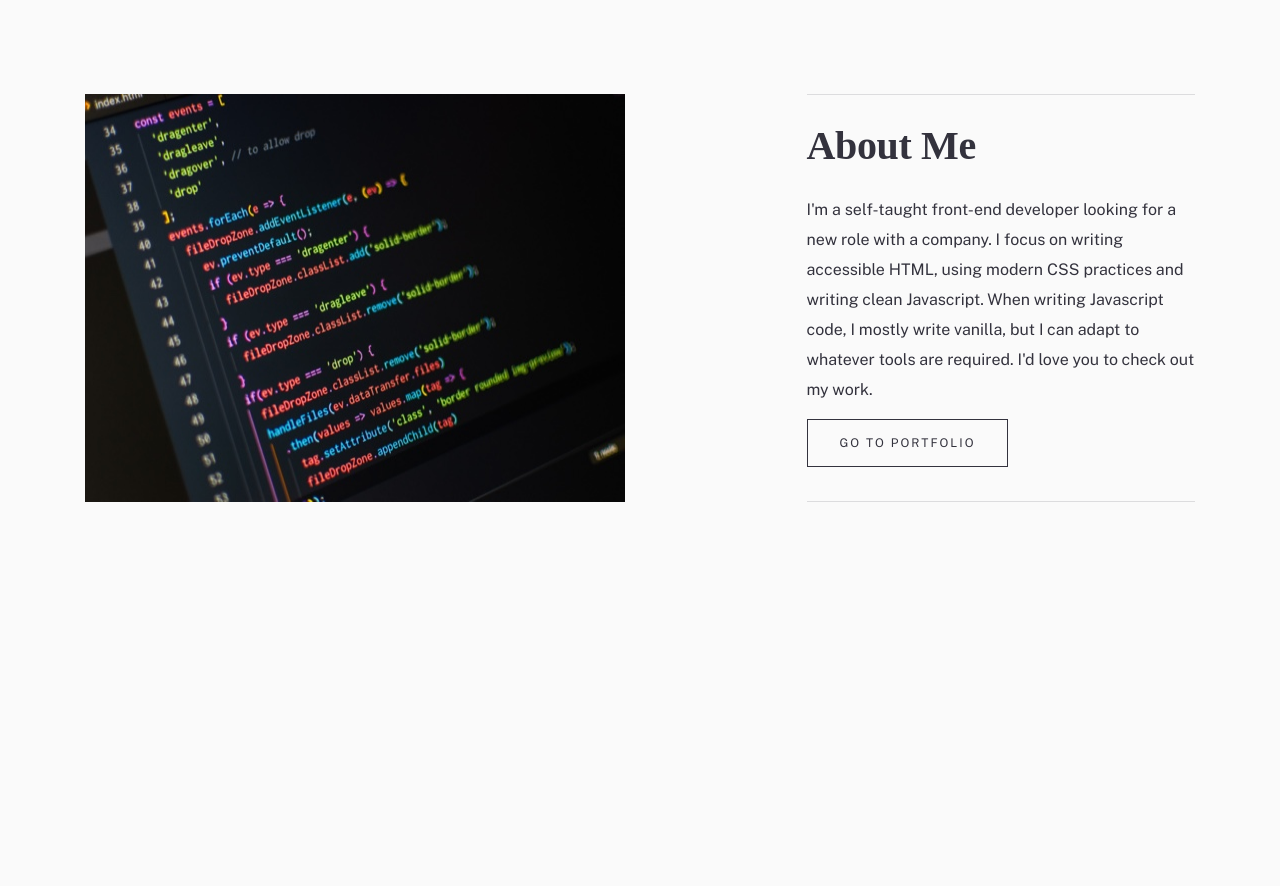
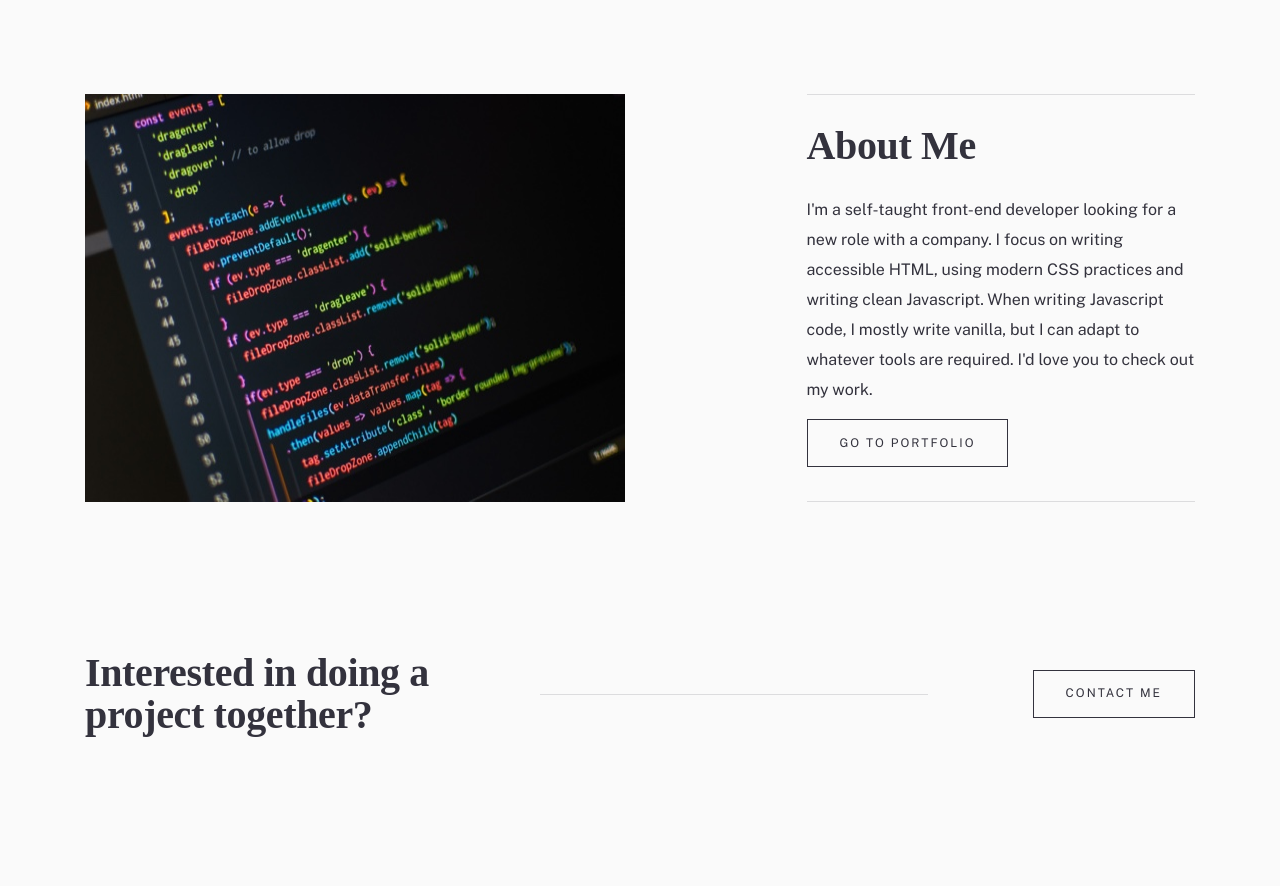
Before and after one commit to russell2231/portfolio, a plain HTML site: page index.html in a window 1280 px wide. Shown: the part 626-1512 px from the top of the page. Before the commit the page ends 1228 px from the top, so only its background shows below. Drawn offline with nearby package versions, Linux system fonts and the light colour scheme; a web font is replaced by a local one.

Commit message:
build and style shoutout block

```diff
--- a/index.html
+++ b/index.html
@@ -63,6 +63,12 @@
 					<a href="portolio.html" class="btn btn--primary">Go to portfolio</a>
 				</div>
 			</section>
+
+			<section class="container shoutout">
+				<h2 class="shoutout__title">Interested in doing a project together?</h2>
+				<span class="shoutout__line"></span>
+				<a href="" class="btn btn--primary">Contact Me</a>
+			</section>
 		</main>
 	</body>
 </html>
--- a/scss/layout/_about.scss
+++ b/scss/layout/_about.scss
@@ -2,6 +2,10 @@
 	display: flex;
 	justify-content: space-between;
 	padding-bottom: 10rem;
+
+	@include respond-to(medium) {
+		padding-bottom: 15rem;
+	}
 
 	.about__image {
 		display: none;
--- /dev/null
+++ b/scss/layout/_shoutout.scss
@@ -0,0 +1,42 @@
+.shoutout {
+	display: flex;
+	flex-direction: column;
+	align-items: center;
+	text-align: center;
+	padding-bottom: 8rem;
+
+	@include respond-to(small) {
+		flex-direction: row;
+		justify-content: space-between;
+		align-items: center;
+		text-align: left;
+		padding-bottom: 10rem;
+	}
+	@include respond-to(medium) {
+		padding-bottom: 15rem;
+	}
+
+	.shoutout__title {
+		margin-top: 0;
+		margin-bottom: 4.2rem;
+
+		@include respond-to(small) {
+			margin-bottom: 0;
+			width: 350px;
+		}
+	}
+
+	.shoutout__line {
+		@include respond-to(small) {
+			width: 17%;
+			height: 1px;
+			background: rgba($primary-gray, 0.15);
+		}
+		@include respond-to(medium) {
+			width: 35%;
+		}
+		@include respond-to(large) {
+			width: 48%;
+		}
+	}
+}
--- a/scss/styles.scss
+++ b/scss/styles.scss
@@ -3,7 +3,8 @@
 
 @import 'base/normalize', 'base/typography', 'base/base';
 
-@import 'layout/header', 'layout/navbar', 'layout/hero', 'layout/about';
+@import 'layout/header', 'layout/navbar', 'layout/hero', 'layout/about',
+	'layout/shoutout';
 
 @import 'components/buttons';
 
```
Also changed, not shown: css/styles.css, 1 other file.
